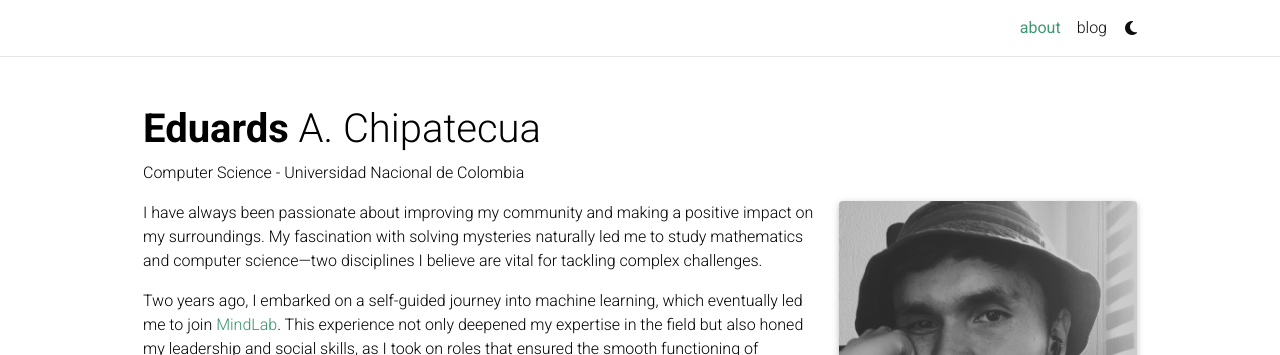
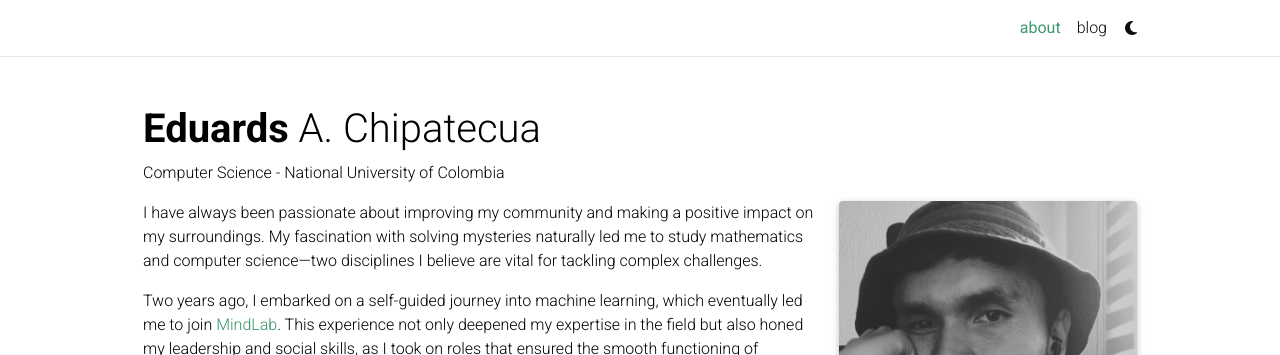
Before and after one commit to eguar11011/eguar11011.github.io, a Jekyll site: the page built from _pages/about.md, in a window 1280 px wide. Shown: the top 355 px of the page. Built offline with Jekyll 4.4.1, drawn with Linux system fonts in a browser that asks for light colours; full-size pictures stand in for the smaller copies a plugin makes; comment, search, counter and statistics services are not loaded; a style sheet for code colours, icons or effects is not loaded.

Commit message:
name university

```diff
--- a/_pages/about.md
+++ b/_pages/about.md
@@ -2,7 +2,7 @@
 layout: about
 title: about
 permalink: /
-subtitle: Computer Science - Universidad Nacional de Colombia
+subtitle: Computer Science - National University of Colombia
 
 profile:
   align: right
```
